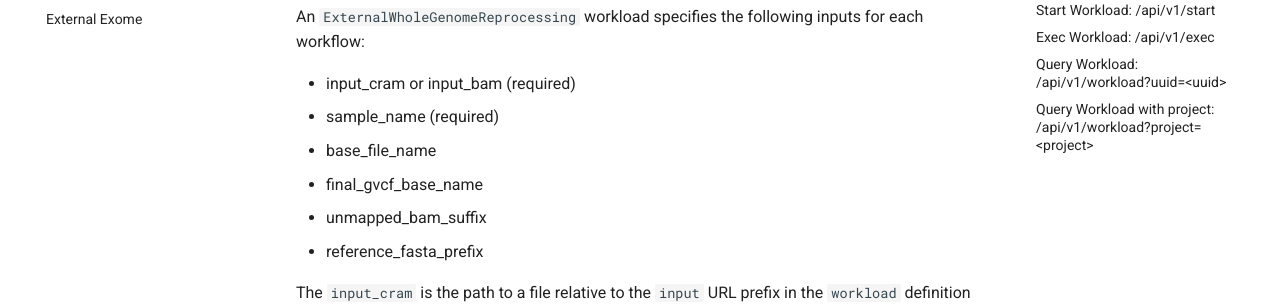
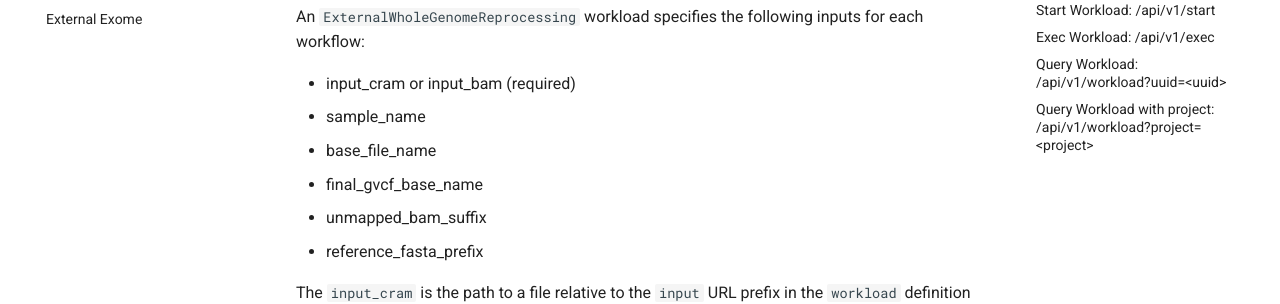
Before and after one commit to broadinstitute/wfl, an MkDocs documentation site: the page built from docs/md/modules-wgs.md, in a window 1280 px wide and 900 px high. Shown: the part 275-579 px from the top of the window. Built offline with MkDocs 1.6.1 and Material for MkDocs 9.7.7, drawn with Linux system fonts in a browser that asks for light colours; comment, search, counter and statistics services are not loaded.

Commit message:
Apply CR suggestions.

```diff
--- a/docs/md/modules-wgs.md
+++ b/docs/md/modules-wgs.md
@@ -6,7 +6,7 @@ specifies the following inputs
 for each workflow:
 
 - input_cram or input_bam (required)
-- sample_name (required)
+- sample_name
 - base_file_name
 - final_gvcf_base_name
 - unmapped_bam_suffix
```
